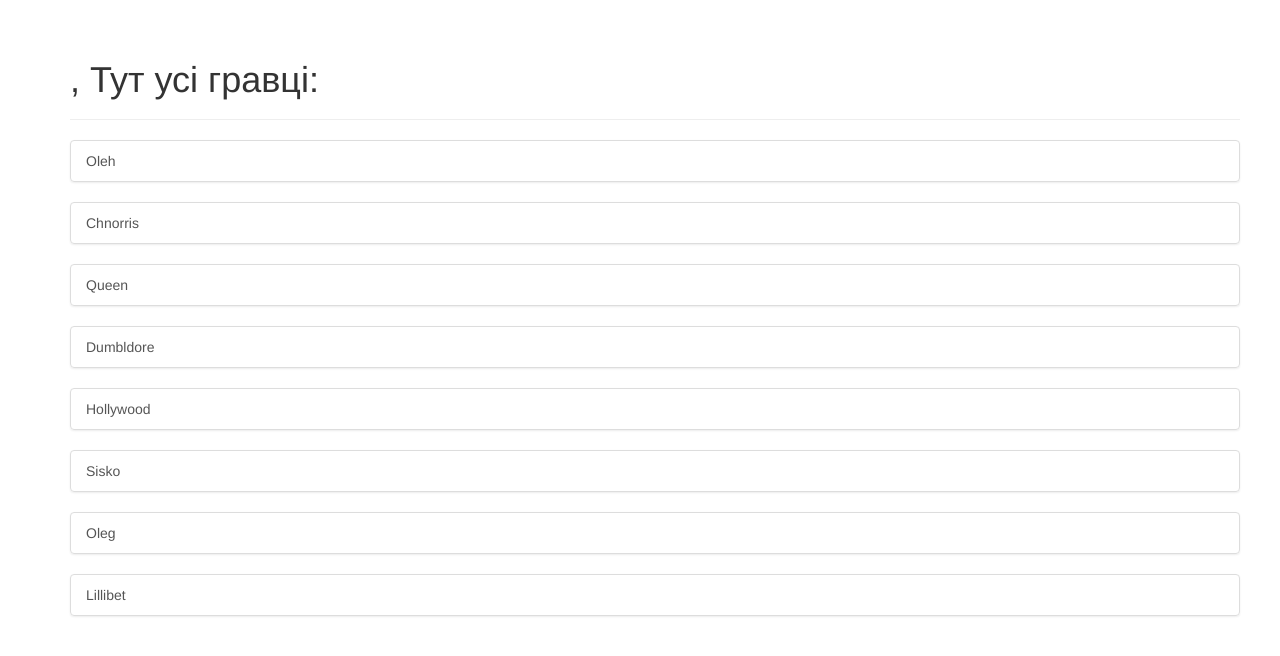
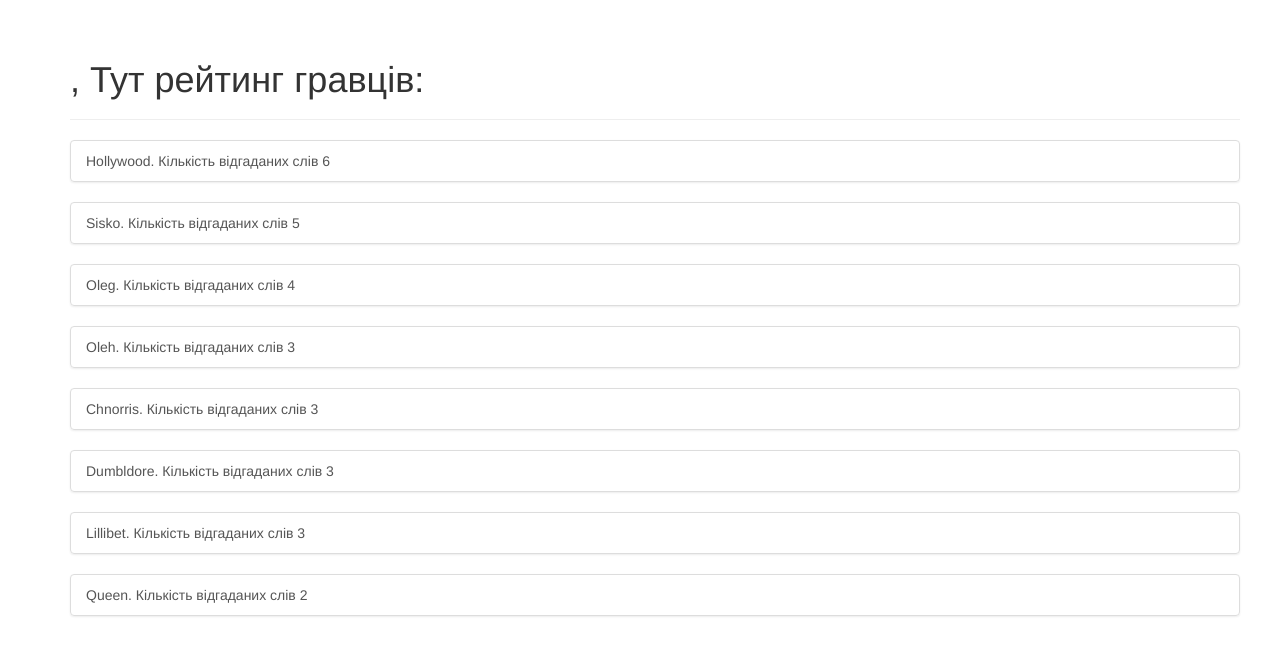
Before and after one commit to oshmidtsmk/words_game, a Django app: page /game/players/ in a window 1280 px wide. Shown: the part 54-710 px from the top of the page. Run offline with Django 3.2, Linux system fonts and the light colour scheme; data comes from the database, SQL or seed files in the repository; both versions use the stored data as it was after the commit; some libraries are stand-ins or nearby versions.

Commit message:
added raiting page

```diff
--- a/game_app/templates/game_app/players_list.html
+++ b/game_app/templates/game_app/players_list.html
@@ -4,12 +4,12 @@
 <div class="container">
   <div class="row">
     <div class="page-header">
-  <h1> {{user.username}}, Тут усі гравці: </h1>
+  <h1> {{user.username}}, Тут рейтинг гравців: </h1>
 </div>
     {% for player in players %}
      <ul class="list-group">
 
-       <a href="{% url 'game_app:player_page'  pk=player.pk %}" class="list-group-item">{{player.username}}</a>
+       <a href="{% url 'game_app:player_page'  pk=player.pk %}" class="list-group-item">{{player.username}}. Кількість відгаданих слів {{player.profile.number_of_guessed_words}}</a>
 
 
 
--- a/game_app/views.py
+++ b/game_app/views.py
@@ -1,6 +1,7 @@
 from django.views import generic
 from .models import Word, Profile, GuessedWords
 from django.contrib.auth.models import User
+from django.db import models #is used for rating of players by bumber of guessed word in the players view.
 from .forms import GuessForm
 from django.http import HttpResponseRedirect
 from django.urls import reverse
@@ -33,7 +34,8 @@ class PlayersListView(generic.ListView):
     context_object_name = 'players'
 
     def get_queryset(self):
-        return User.objects.all()
+        return User.objects.annotate(num_guessed_words=models.F('profile__number_of_guessed_words')).order_by('-num_guessed_words')
+
 
     def get_context_data(self, **kwargs):
         context = super().get_context_data(**kwargs)
```
Also changed, not shown: db.sqlite3.
